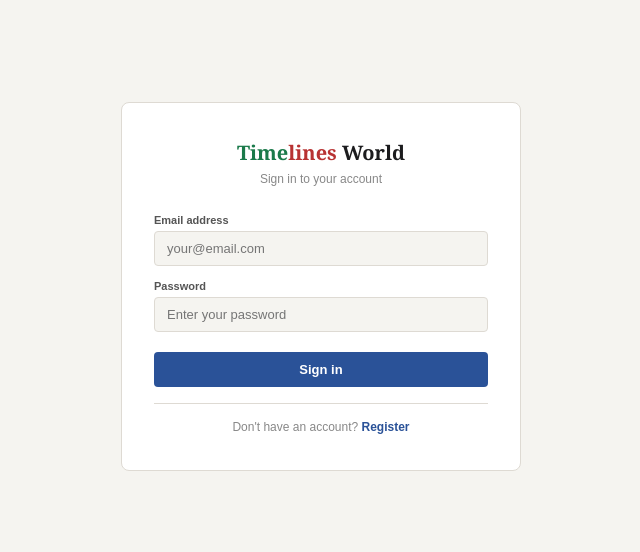
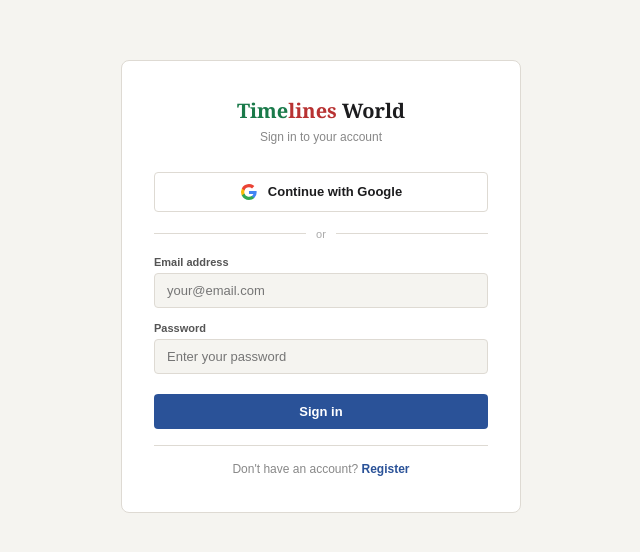
Before and after one commit to timelinesworld/tlw-frontend, a Next.js app: page /login in a window 1280 px wide. Shown: the part 114-666 px from the top of the page, without its empty margins (319-959 px from the left). Built offline with nearby package versions, Linux system fonts and the light colour scheme; no server answers.

Commit message:
Add Google Login to login page

```diff
--- a/app/login/page.tsx
+++ b/app/login/page.tsx
@@ -1,7 +1,12 @@
 'use client';
 
 import { useState } from 'react';
-import { supabase } from '../lib/supabase';
+import { createClient } from '@supabase/supabase-js';
+
+const supabase = createClient(
+  process.env.NEXT_PUBLIC_SUPABASE_URL!,
+  process.env.NEXT_PUBLIC_SUPABASE_ANON_KEY!
+);
 
 export default function LoginPage() {
   const [email, setEmail] = useState('');
@@ -12,16 +17,23 @@
   const handleLogin = async () => {
     setError('');
     setLoading(true);
-
     const { error } = await supabase.auth.signInWithPassword({ email, password });
-
     if (error) {
       setError(error.message);
       setLoading(false);
       return;
     }
+    window.location.href = '/';
+  };
 
-    window.location.href = '/';
+  const handleGoogleLogin = async () => {
+    const { error } = await supabase.auth.signInWithOAuth({
+      provider: 'google',
+      options: {
+        redirectTo: 'https://www.timelinesworld.com',
+      },
+    });
+    if (error) setError(error.message);
   };
 
   return (
@@ -47,6 +59,27 @@
           </div>
         )}
 
+        {/* Google Login Button */}
+        <button
+          onClick={handleGoogleLogin}
+          style={{ width: '100%', fontFamily: 'Arial,sans-serif', fontSize: '13px', fontWeight: 600, padding: '10px', borderRadius: '4px', background: '#fff', color: '#1C1C1E', border: '1px solid #DEDAD3', cursor: 'pointer', marginBottom: '16px', display: 'flex', alignItems: 'center', justifyContent: 'center', gap: '10px' }}
+        >
+          <svg width="18" height="18" viewBox="0 0 18 18">
+            <path fill="#4285F4" d="M16.51 8H8.98v3h4.3c-.18 1-.74 1.48-1.6 2.04v2.01h2.6a7.8 7.8 0 0 0 2.38-5.88c0-.57-.05-.66-.15-1.18z"/>
+            <path fill="#34A853" d="M8.98 17c2.16 0 3.97-.72 5.3-1.94l-2.6-2a4.8 4.8 0 0 1-7.18-2.54H1.83v2.07A8 8 0 0 0 8.98 17z"/>
+            <path fill="#FBBC05" d="M4.5 10.52a4.8 4.8 0 0 1 0-3.04V5.41H1.83a8 8 0 0 0 0 7.18l2.67-2.07z"/>
+            <path fill="#EA4335" d="M8.98 4.18c1.17 0 2.23.4 3.06 1.2l2.3-2.3A8 8 0 0 0 1.83 5.4L4.5 7.49a4.77 4.77 0 0 1 4.48-3.3z"/>
+          </svg>
+          Continue with Google
+        </button>
+
+        {/* Divider */}
+        <div style={{ display: 'flex', alignItems: 'center', gap: '10px', marginBottom: '16px' }}>
+          <div style={{ flex: 1, height: '1px', background: '#DEDAD3' }} />
+          <span style={{ fontFamily: 'Arial,sans-serif', fontSize: '11px', color: '#aaa' }}>or</span>
+          <div style={{ flex: 1, height: '1px', background: '#DEDAD3' }} />
+        </div>
+
         {/* Email */}
         <div style={{ marginBottom: '14px' }}>
           <label style={{ fontFamily: 'Arial,sans-serif', fontSize: '11px', fontWeight: 700, color: '#555', display: 'block', marginBottom: '5px' }}>Email address</label>
@@ -66,6 +99,7 @@
             type="password"
             value={password}
             onChange={e => setPassword(e.target.value)}
+            onKeyDown={e => e.key === 'Enter' && handleLogin()}
             placeholder="Enter your password"
             style={{ width: '100%', fontFamily: 'Arial,sans-serif', fontSize: '13px', padding: '9px 12px', border: '1px solid #DEDAD3', borderRadius: '4px', background: '#F5F4F0', color: '#1C1C1E', outline: 'none' }}
           />
```
